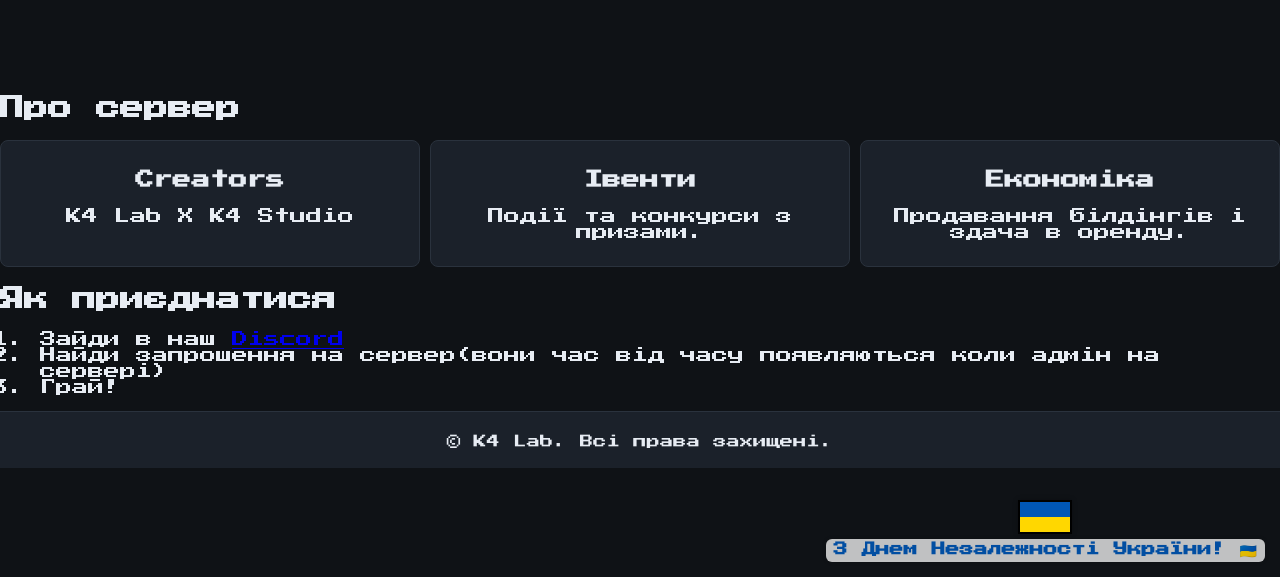
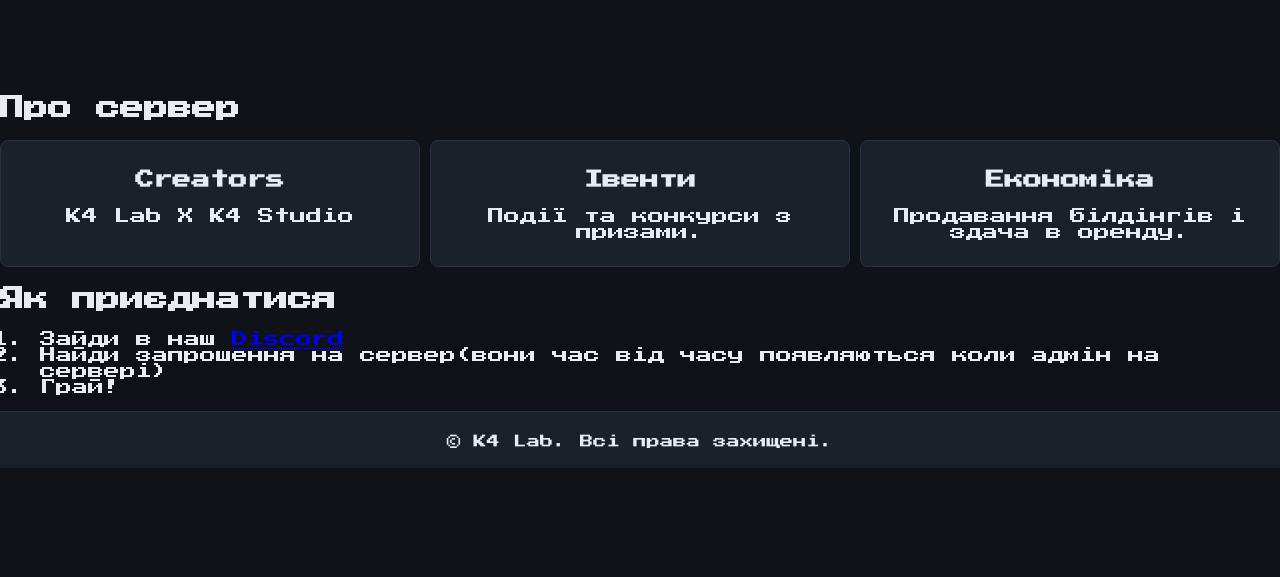
Before and after one commit to k4studio/mcserver, a plain HTML site: page index.html in a window 1280 px wide. Shown: the part 223-800 px from the top of the page. Drawn offline with Linux system fonts and the light colour scheme.

Commit message:
Update index.html

```diff
--- a/index.html
+++ b/index.html
@@ -67,13 +67,14 @@
   </footer>
 
   <!-- Прапор + текст -->
-  <div class="flag-container">
+  <!--<div class="flag-container">
     <div class="flag">
       <div class="blue"></div>
       <div class="yellow"></div>
     </div>
     <div class="flag-text">З Днем Незалежності України! 🇺🇦</div>
   </div>
+-->
 
   <script src="assets/js/main.js"></script>
 </body>
```
